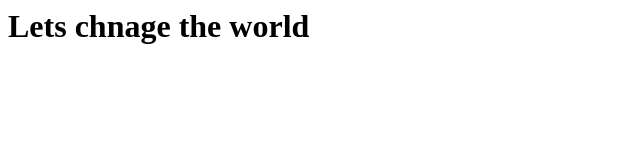
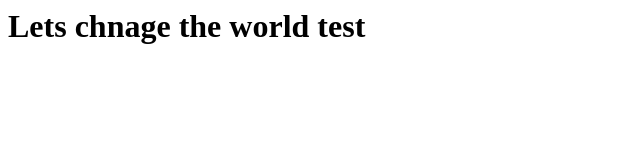
Before and after one commit to gourav-immanent/testhtml, a plain HTML site: page index.html in a window 1280 px wide. Shown: the full height of the page, 0-640 px from the left. Drawn offline with Linux system fonts and the light colour scheme.

Commit message:
test world

```diff
--- a/index.html
+++ b/index.html
@@ -5,6 +5,6 @@
 </head>
 
 <body>
-<h1> Lets chnage the world</h1>
+<h1> Lets chnage the world test</h1>
 </body>
 </html>
```
